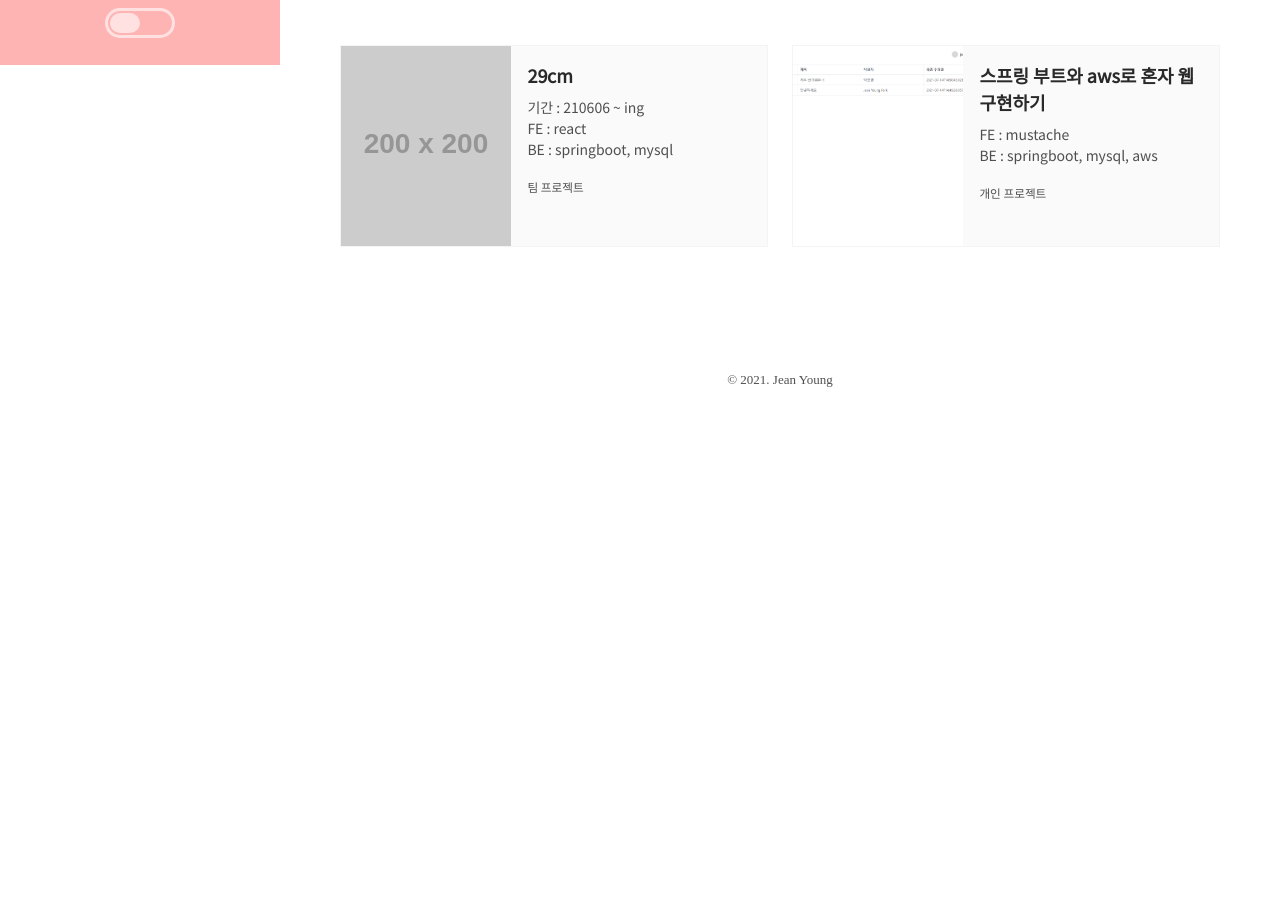
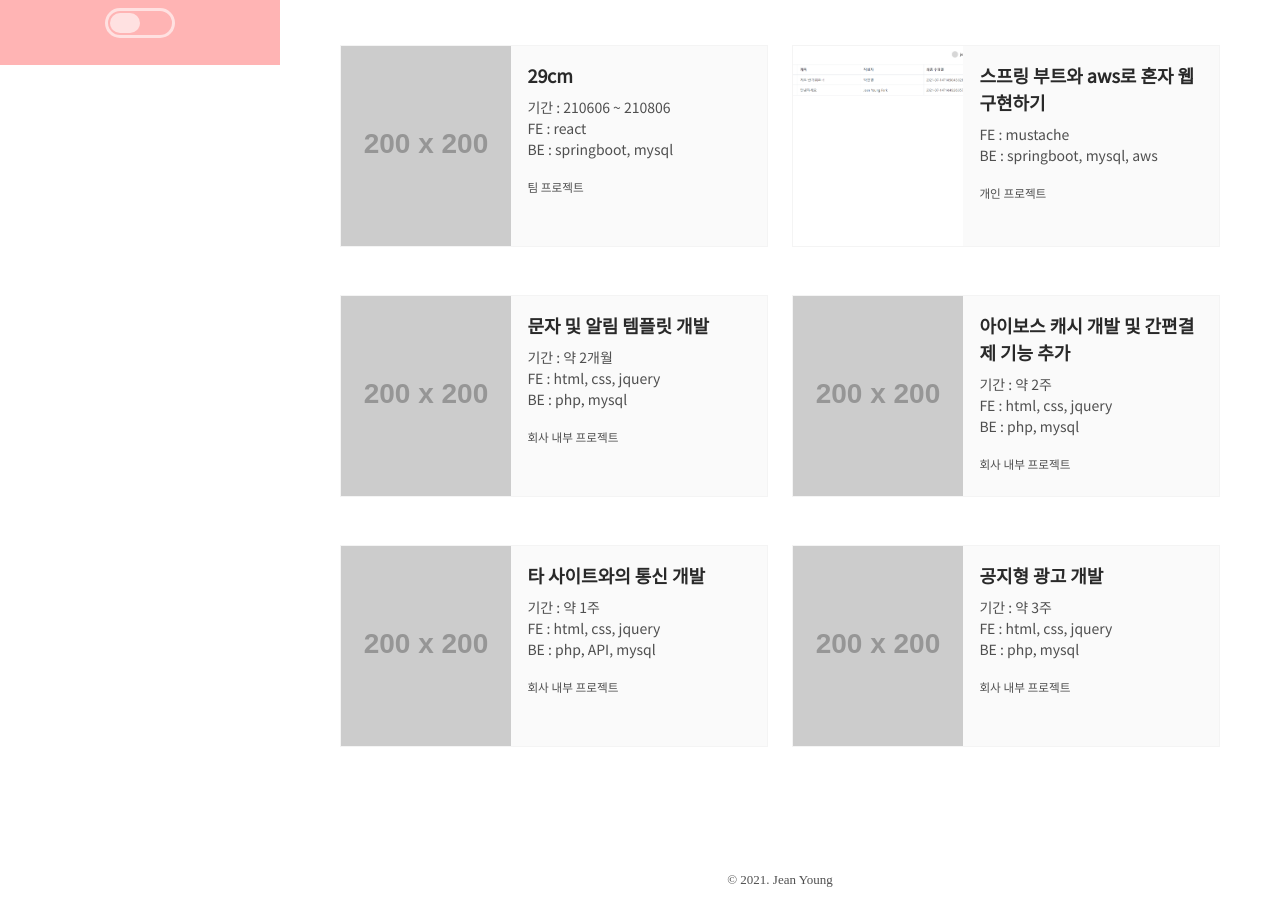
Before and after one commit to JeanYoungPark/JeanYoungPark.github.io, a plain HTML site: page portfolio.html in a window 1280 px wide. Shown: the part 735-1650 px from the top of the page. Before the commit the page ends 1150 px from the top, so only its background shows below. Drawn offline with nearby package versions, Linux system fonts and the light colour scheme; placeholder pictures from the web are drawn by us.

Commit message:
포폴 수정

```diff
--- a/data.json
+++ b/data.json
@@ -111,7 +111,7 @@
         "slide": [
         ],
         "video":"",
-        "description":"사이트 내의 서비스와 외부 서비스를 구분하기 위해 기존 결제 방식 외의 충전식의 캐시결제 개발하였다. 또한 기존에 없었던 간편결제(payco, kakaopay) 기능을 추가하였다. 누군가가 만들어 둔 API를 사용한다는게 낮설었고 모르는 부분에 대하여 전화를 통해 질문하고 답을 하다보니 아마 직장 생활 중 이 때 말을 정리하는 기술이 가장 많이 늘었던 시점이였다."
+        "description":"사이트 내의 서비스와 외부 서비스를 구분하기 위해 기존 결제 방식 외의 충전식의 캐시결제 개발하였다. 또한 기존에 없었던 간편결제(payco, kakaopay) 기능을 추가하였다. <br>누군가가 만들어 둔 API를 사용한다는게 낮설었고 모르는 부분에 대하여 전화를 통해 질문하고 답을 하다보니 아마 직장 생활 중 이 때 말을 정리하는 기술이 가장 많이 늘었던 시점이였다."
     },
     "http":{
         "name":"타 사이트와의 통신 개발",
@@ -119,7 +119,7 @@
         "period":"약 1주",
         "git":"",
         "fe":"html, css, jquery",
-        "be":"php, API,mysql",
+        "be":"php, API, mysql",
         "slide": [
         ],
         "video":"",
--- a/portfolio.html
+++ b/portfolio.html
@@ -65,12 +65,14 @@
                 <div class="tabs">
                     <ul>
                         <li class="active" data-filter="all">All</li>
+                        <li data-filter="java">java</li>
+                        <li data-filter="php">php</li>
                         <!-- <li data-filter="frontend">frontend</li> -->
                         <!-- <li data-filter="backend">backend</li> -->
                     </ul>
                 </div>
                 <div class="project-cards row">
-                    <div class="col backend">
+                    <div class="col java">
                         <div class="card">
                             <div class="row">
                                 <div class="img">
@@ -93,7 +95,7 @@
                             </div>
                         </div>
                     </div>
-                    <div class="col backend">
+                    <div class="col java">
                         <div class="card">
                             <div class="row">
                                 <div class="img">
@@ -116,7 +118,7 @@
                             </div>
                         </div>
                     </div>
-                    <div class="col backend">
+                    <div class="col java">
                         <div class="card">
                             <div class="row">
                                 <div class="img">
@@ -139,7 +141,7 @@
                             </div>
                         </div>
                     </div>
-                    <div class="col backend">
+                    <div class="col java">
                         <div class="card">
                             <div class="row">
                                 <div class="img">
@@ -162,7 +164,7 @@
                             </div>
                         </div>
                     </div>
-                    <div class="col backend">
+                    <div class="col java">
                         <div class="card">
                             <div class="row">
                                 <div class="img">
@@ -171,7 +173,7 @@
                                 <div class="card-body">
                                     <h5 class="btn" data="29cm">29cm</h5>
                                     <p>
-                                        기간 : 210606 ~ ing<br>
+                                        기간 : 210606 ~ 210806<br>
                                         FE : react<br>
                                         BE : springboot, mysql
                                     </p>
@@ -185,7 +187,7 @@
                             </div>
                         </div>
                     </div>
-                    <div class="col backend">
+                    <div class="col java">
                         <div class="card">
                             <div class="row">
                                 <div class="img">
@@ -203,6 +205,98 @@
                             <div class="link-mask">
                                 <div class="link-mask-text">
                                     <a class="btn" data="freelec">View</a>
+                                </div>
+                            </div>
+                        </div>
+                    </div>
+                    <div class="col php">
+                        <div class="card">
+                            <div class="row">
+                                <div class="img">
+                                    <img src="https://via.placeholder.com/200">
+                                </div>
+                                <div class="card-body">
+                                    <h5 class="btn" data="smsTemplate">문자 및 알림 템플릿 개발</h5>
+                                    <p>
+                                        기간 : 약 2개월<br>
+                                        FE : html, css, jquery<br>
+                                        BE : php, mysql
+                                    </p>
+                                    <p><small>회사 내부 프로젝트</small></p>
+                                </div>
+                            </div>
+                            <div class="link-mask">
+                                <div class="link-mask-text">
+                                    <a class="btn" data="smsTemplate">View</a>
+                                </div>
+                            </div>
+                        </div>
+                    </div>
+                    <div class="col php">
+                        <div class="card">
+                            <div class="row">
+                                <div class="img">
+                                    <img src="https://via.placeholder.com/200">
+                                </div>
+                                <div class="card-body">
+                                    <h5 class="btn" data="cashPayment">아이보스 캐시 개발 및 간편결제 기능 추가</h5>
+                                    <p>
+                                        기간 : 약 2주<br>
+                                        FE : html, css, jquery<br>
+                                        BE : php, mysql
+                                    </p>
+                                    <p><small>회사 내부 프로젝트</small></p>
+                                </div>
+                            </div>
+                            <div class="link-mask">
+                                <div class="link-mask-text">
+                                    <a class="btn" data="cashPayment">View</a>
+                                </div>
+                            </div>
+                        </div>
+                    </div>
+                    <div class="col php">
+                        <div class="card">
+                            <div class="row">
+                                <div class="img">
+                                    <img src="https://via.placeholder.com/200">
+                                </div>
+                                <div class="card-body">
+                                    <h5 class="btn" data="http">타 사이트와의 통신 개발</h5>
+                                    <p>
+                                        기간 : 약 1주<br>
+                                        FE : html, css, jquery<br>
+                                        BE : php, API, mysql
+                                    </p>
+                                    <p><small>회사 내부 프로젝트</small></p>
+                                </div>
+                            </div>
+                            <div class="link-mask">
+                                <div class="link-mask-text">
+                                    <a class="btn" data="http">View</a>
+                                </div>
+                            </div>
+                        </div>
+                    </div>
+                    <div class="col php">
+                        <div class="card">
+                            <div class="row">
+                                <div class="img">
+                                    <img src="https://via.placeholder.com/200">
+                                </div>
+                                <div class="card-body">
+                                    <h5 class="btn" data="advertisement">공지형 광고 개발</h5>
+                                    <p>
+                                        기간 : 약 3주<br>
+                                        FE : html, css, jquery<br>
+                                        BE : php, mysql
+                                    </p>
+                                    <p><small>회사 내부 프로젝트</small></p>
+                                </div>
+                            </div>
+                            <div class="link-mask">
+                                <div class="link-mask-text">
+                                    <a class="btn" data="advertisement">View</a>
                                 </div>
                             </div>
                         </div>
```
Also changed, not shown: career.html (+2 -2 lines).
